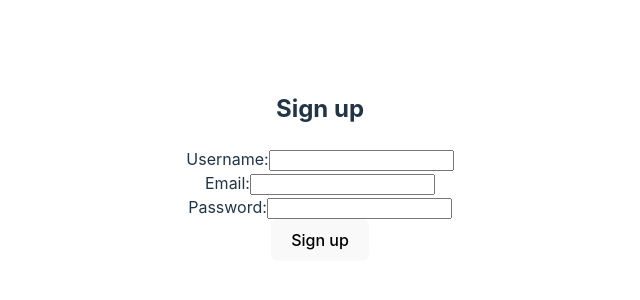
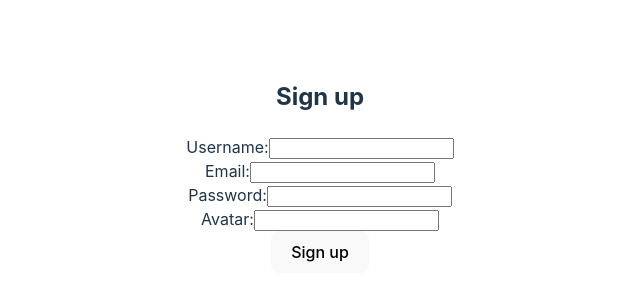
Before and after one commit to anderssonskan/NetlifyChat, a React (Vite) app: page /register in a window 1280 px wide. Shown: the part 234-534 px from the top of the page, without its empty margins (320-960 px from the left). Built offline with nearby package versions, Linux system fonts and the light colour scheme.

Commit message:
Omnavigering->Login-done

```diff
--- a/package.json
+++ b/package.json
@@ -11,7 +11,8 @@
   },
   "dependencies": {
     "react": "^18.3.1",
-    "react-dom": "^18.3.1"
+    "react-dom": "^18.3.1",
+    "react-router-dom": "^6.26.1"
   },
   "devDependencies": {
     "@eslint/js": "^9.9.0",
--- a/src/Comps/App.jsx
+++ b/src/Comps/App.jsx
@@ -1,16 +1,20 @@
 import '../Style/App.css'
+import { BrowserRouter as Router, Route, Routes } from 'react-router-dom';
 import React from 'react';
 import Chat from './Chat';
+import Login from './Login';
 import Register from './Register';
 
 function App() {
 
   return (
-    <>
-      <Register />
-      <Chat />
-    </>
-  )
+    <Router>
+      <Routes>
+        <Route path='/register' element={<Register />} />
+        <Route path='/login' element={<Login />} />
+      </Routes>
+    </Router>
+  );
 }
 
-export default App
+export default App;
--- a/src/Comps/Register.jsx
+++ b/src/Comps/Register.jsx
@@ -1,4 +1,5 @@
 import { useState } from "react";
+import { useNavigate } from "react-router-dom";
 
 function Register() {
     //Tillstånd för att hantera formulärdata
@@ -6,8 +7,11 @@ function Register() {
         username: '',
         email: '',
         password: '',
+        avatar: '',
     });
     const [message, setMessage] = useState('');
+
+    const navigate = useNavigate();
 
     //Hantera förändringar i formulärfälten
     const handleChange = (e) => {
@@ -22,14 +26,16 @@ function Register() {
         e.preventDefault();
 
     //Validering av fomulärdata
-    if (!formData.username || !formData.email || !formData.password) {
+    if (!formData.username || !formData.email || !formData.password || !formData.avatar) {
         setMessage('All fields are mandatory');
         return;
     }
 
+    //TODO CSRF-token
+
     try {
     //Skicka formulärdata till backend-server
-        const response = await fetch('https://chatify-api.up.railway.app/api-docs/#/Auth/post_auth_register', {
+        const response = await fetch('https://chatify-api.up.railway.app/auth/register', {
             method: 'POST',
             headers: {
                 'Content-Type': 'application/json',
@@ -41,8 +47,10 @@ function Register() {
 
         if(response.ok) {
             setMessage('Registration successful!');
+            //Navigera till Login
+            navigate('/login');
             } else {
-            setMessage('Registration failed: ${data.message}');
+            setMessage(`Registration failed: ${data.error}`);
         }
 
         } catch (error) {
@@ -84,6 +92,16 @@ function Register() {
                     required
                 />
             </div>
+            <div>
+                <label>Avatar:</label>
+                <input
+                    type="avatar"
+                    name="avatar"
+                    value={formData.avatar}
+                    onChange={handleChange}
+                    required
+                />
+            </div>
             <button type="submit">Sign up</button>
         </form>
         {message && <p>{message}</p>}
```
Also changed, not shown: 1 other file (tests, documents, lock files or other folders).
